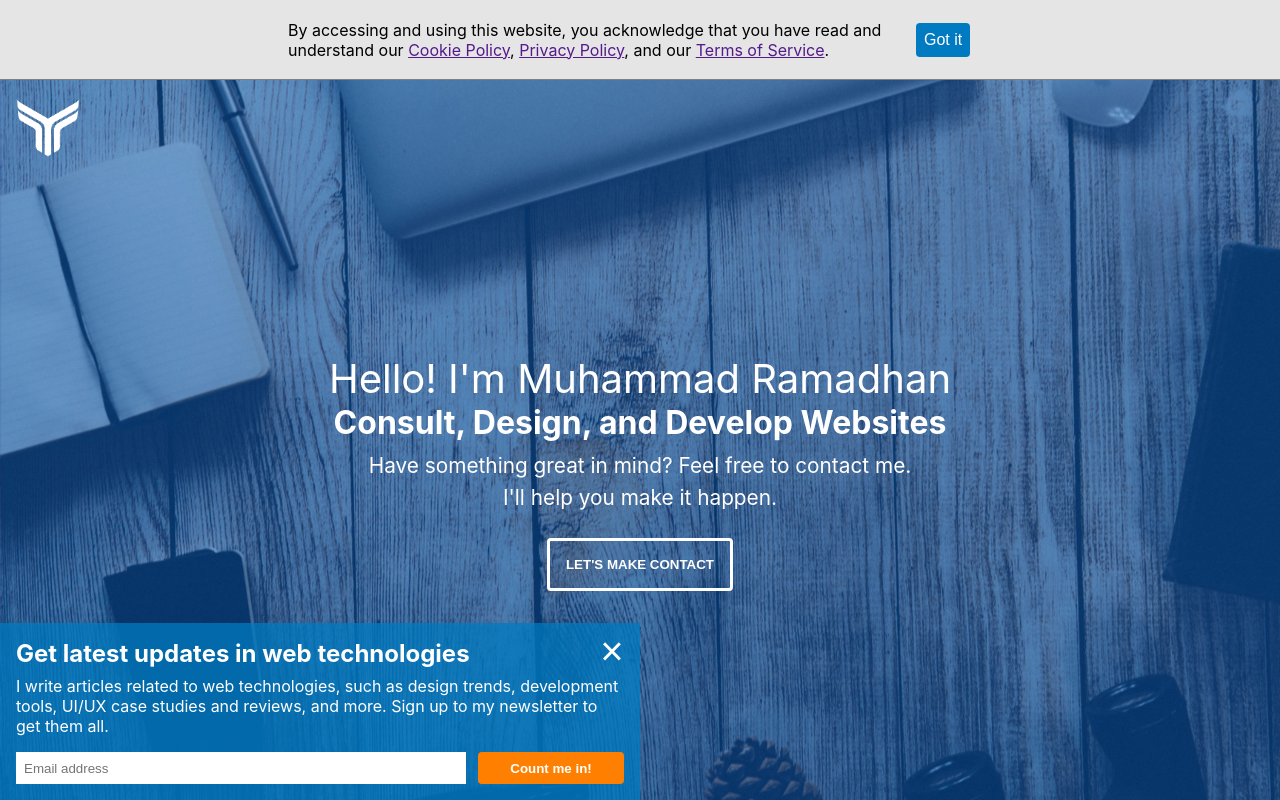
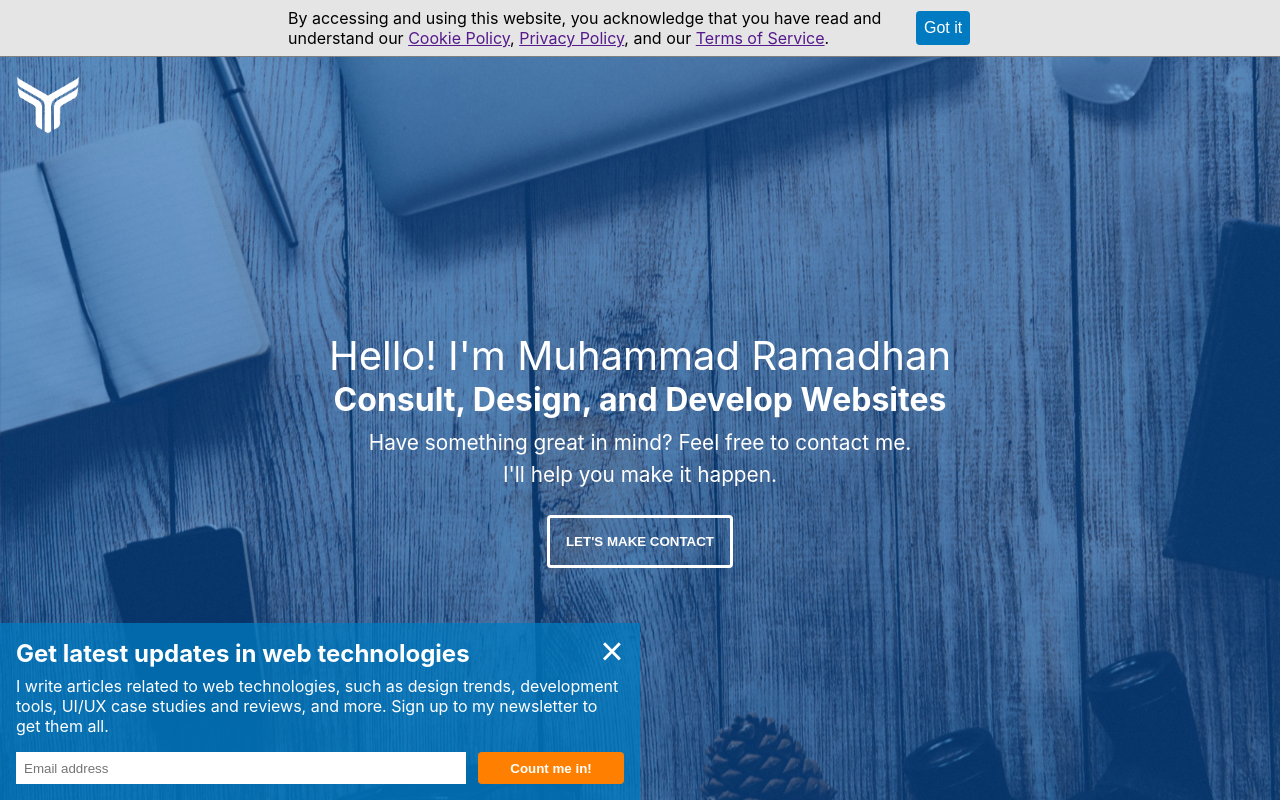
Before and after one commit to ram-a-dhan/cermati-challenge, a React (Create React App) app: page / in a window 1280 px wide. Shown: the top 800 px of the page. Built offline with nearby package versions, Linux system fonts and the light colour scheme.

Commit message:
added close animation to notification;

```diff
--- a/src/components/Notification.css
+++ b/src/components/Notification.css
@@ -24,7 +24,9 @@
   position: sticky;
   top: 0;
   width: 100%;
-  min-height: 5rem;
+  transition: all .3s ease-in-out;
+  min-height: 0rem;
+  max-height: 8rem;
   background-color: #e5e5e5;
   border-bottom: 1px solid grey;
   display: flex;
@@ -76,3 +78,22 @@
     margin: 0rem 0.5rem 0.5rem 0.5rem;
   }
 }
+
+.NotifSlideUp {
+  animation-name: NotifSlideUp;
+  animation-duration: 1.5s;
+  animation-fill-mode: forwards;
+  transition: all .3s ease-in-out;
+  max-height: 0rem;
+}
+
+@keyframes NotifSlideUp {
+  0% {
+    transform: translateY(0%);
+    height: 100% !important;
+  }
+  100% {
+    transform: translateY(-100%);
+    height: 0% !important;
+  }
+}
--- a/src/components/Notification.js
+++ b/src/components/Notification.js
@@ -2,15 +2,20 @@ import React from 'react';
 import './Notification.css';
 
 export default function Notification({ hideNotif, setHideNotif, ...props }) {
+  const handleHideNotif = () => {
+    document.querySelector('.Notification').classList.toggle('NotifSlideUp');
+  };
   return (
-    <div className={"Notification" + (hideNotif ? " NotifHidden" : "")}>
+    // <div className={"Notification" + (hideNotif ? " NotifHidden" : "")}>
+    <div className="Notification">
       <div className="NotifBox">
         <p>
           By accessing and using this website, you acknowledge that you have read and understand our
           {/* eslint-disable-next-line */}
           &nbsp;<a href="">Cookie Policy</a>, <a href="">Privacy Policy</a>, and our <a href="">Terms of Service</a>.
         </p>
-        <button onClick={() => setHideNotif(true)}>
+        {/* <button onClick={() => setHideNotif(true)}> */}
+        <button onClick={() => handleHideNotif()}>
           Got it
         </button>
       </div>
```
